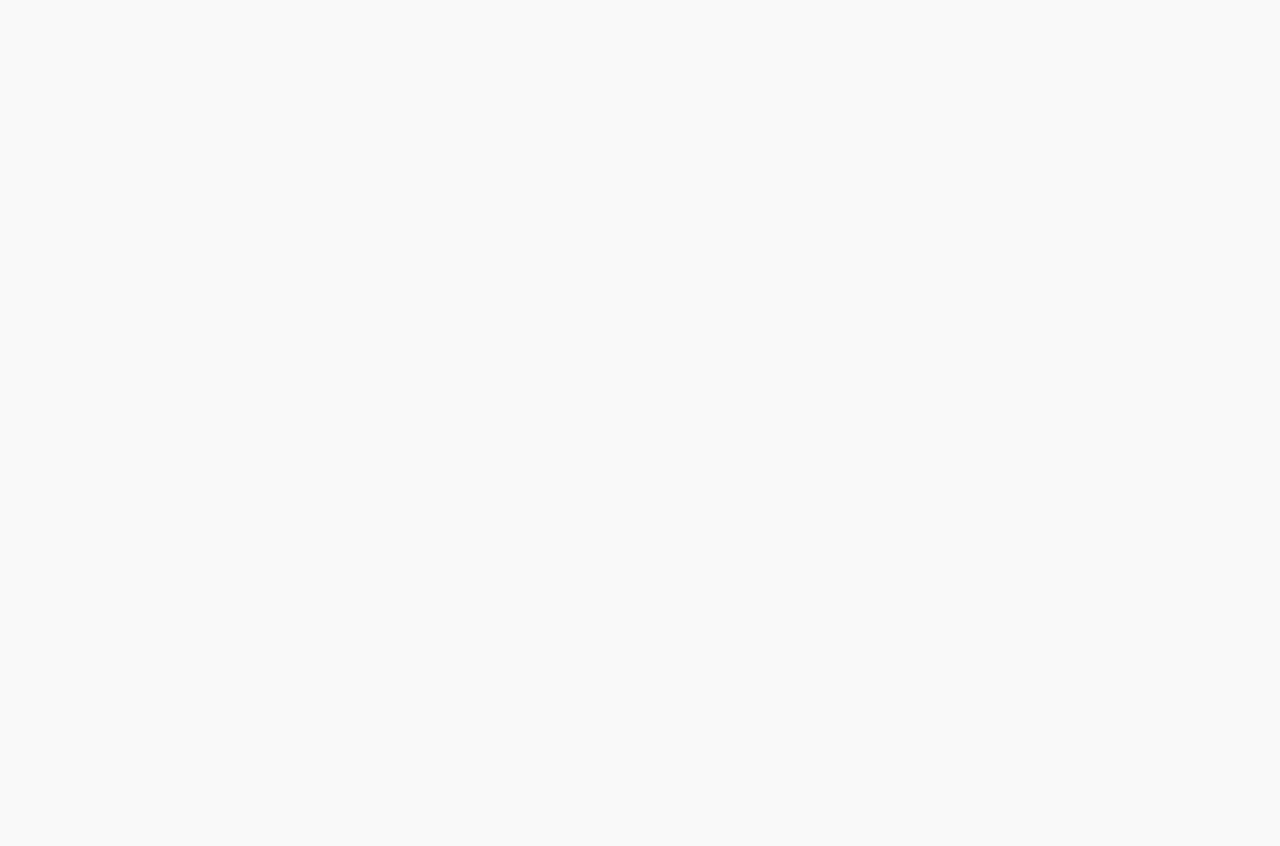
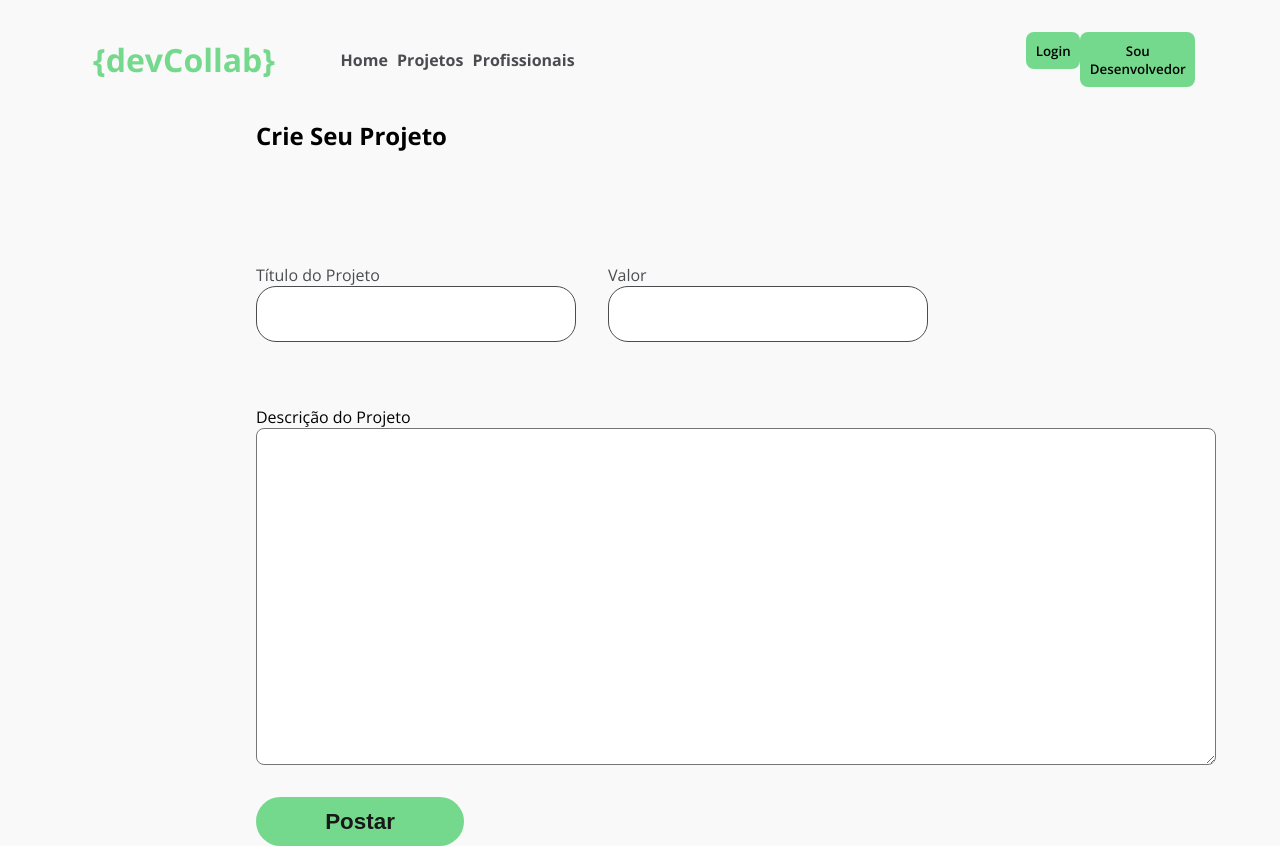
Before and after one commit to BalhegoDev/devCollab, a React (Create React App) app: page /createProject in a window 1280 px wide. Before the commit this address had no page. Before the commit the page ends 800 px from the top, so only its background shows below. Built offline with nearby package versions, Linux system fonts and the light colour scheme.

Commit message:
página de criação de projeto feito

```diff
--- a/package.json
+++ b/package.json
@@ -14,6 +14,7 @@
     "@testing-library/user-event": "^13.5.0",
     "anime": "^0.1.2",
     "animejs": "^3.2.2",
+    "axios": "^1.7.2",
     "react": "^18.3.1",
     "react-dom": "^18.3.1",
     "react-input-mask": "^2.0.4",
--- a/src/App.jsx
+++ b/src/App.jsx
@@ -5,6 +5,7 @@ import Login from "./pages/login";
 import Register from "./pages/register";
 import AnimatedInvitePage from "./pages/animatedInvitePage";
 import Projetos from "./pages/projetos";
+import CreateProject from "./pages/createProject";
 
 export default function App(){
   return(
@@ -15,6 +16,7 @@ export default function App(){
         <Route path="/register" element={<Register/>}/>
         <Route path="/projetos" element={<Projetos/>}/>
         <Route path="/invite" element={<AnimatedInvitePage/>}/>
+        <Route path="/createProject" element={<CreateProject/>}/>
       </Routes>
     </BrowserRouter>
   )
--- a/src/components/common/input.jsx
+++ b/src/components/common/input.jsx
@@ -1,10 +1,10 @@
 import React from "react";
 
-export default function Input({label,id,type,placeholder}){
+export default function Input({label,id,type,placeholder,value,setValue}){
     return(
         <label>
             <span>{label}</span>
-            <input id={id} type={type} placeholder={placeholder}/>
+            <input id={id} type={type} placeholder={placeholder} value={value} onChange={(e) => setValue(e.target.value)}/>
         </label>
     )
 }
--- a/src/components/layout/header.jsx
+++ b/src/components/layout/header.jsx
@@ -1,7 +1,14 @@
-import React from "react";
+import React, {useState,useEffect} from "react";
 import { NavLink, Link } from "react-router-dom";
 
 export default function Header(){
+
+    const [token,setToken] = useState("");
+
+    useEffect(() =>{
+        setToken(localStorage.getItem("userToken"));
+    },[])
+
     return(
         <header>
             <h1>{"{devCollab}"}</h1>
@@ -19,8 +26,17 @@ export default function Header(){
                 </ul>
             </nav>
             <section className="actions">
-                <Link to={"/login"}><button>Login</button></Link>
-                <Link to={"/dev"}><button>Sou Desenvolvedor</button></Link>
+                {!token &&
+                    <>
+                        <Link to={"/login"}><button>Login</button></Link>
+                        <Link to={"/dev"}><button>Sou Desenvolvedor</button></Link>
+                    </>
+                }
+                {token &&
+                    <>
+
+                    </>
+                }
             </section>
         </header>
     )
--- /dev/null
+++ b/src/pages/createProject.jsx
@@ -0,0 +1,42 @@
+import React, {useState} from "react";
+import Header from "../components/layout/header";
+import Input from "../components/common/input";
+
+export default function CreateProject(){
+
+    const [projectTitle,setProjectTitle] = useState("");
+    const [valor,setValor] = useState(null);
+    const [description,setDescription] = useState("");
+
+    return(
+        <>
+            <Header/>
+            <section className="createProjectSection">
+                <h2>
+                    Crie Seu Projeto
+                </h2>
+                <form>
+                    <div className="top">
+                        <Input
+                            type="text"
+                            label="Título do Projeto"
+                            value={projectTitle}
+                            setValue={setProjectTitle}
+                        />
+                        <Input
+                            type="number"
+                            label="Valor"
+                            value={valor}
+                            setValue={setValor}
+                        />
+                    </div>
+                    <label>
+                        <span>Descrição do Projeto</span>
+                        <textarea rows={10} value={description} onChange={(e) => setDescription(e.target.value)}></textarea>
+                    </label>
+                    <button className="criaProjeto" type="submit">Postar</button>
+                </form>
+            </section>
+        </>
+    )
+}
--- a/src/pages/index.jsx
+++ b/src/pages/index.jsx
@@ -1,4 +1,4 @@
-import React, { useEffect } from "react";
+import React from "react";
 import "../style/style.css";
 import Header from "../components/layout/header";
 import WelcomeCard from "../components/layout/welcomeCard";
@@ -44,6 +44,19 @@ export default function Index(){
                         </button>
                     </Link>
                 </Outdoor>
+                <section className="howWorks">
+                    <header>
+                        <h2>
+                            Como Funciona
+                        </h2>
+                        <p>
+                            A proposta do nosso site é de facilitar a comunicação entre compradores e os profissionais que prestarão esse serviço
+                        </p>
+                    </header>
+                    <div className="desktop">
+
+                    </div>
+                </section>
             </main>
         </>
 
--- a/src/pages/projetos.jsx
+++ b/src/pages/projetos.jsx
@@ -14,7 +14,7 @@ export default function Projetos() {
         <p>
           <span>Encontre Trabalhos</span>
           Precisa do serviço de um profissional?
-          <Link to={"/"}>Crie um Projeto</Link>
+          <Link to={"/createProject"}>Crie um Projeto</Link>
           ou
           <Link to={"/profissionais"}>Procure um Profissional</Link>
         </p>
--- /dev/null
+++ b/src/style/modules/_createProject.scss
@@ -0,0 +1,46 @@
+@import '../variables/styles.scss';
+
+.createProjectSection{
+
+    h2{
+        margin-left: 16rem;
+    }
+
+    form{
+        display: flex;
+        flex-direction: column;
+        margin-left: 16rem;
+        margin-top: 5rem;
+
+        .top{
+            display: flex;
+            gap: 2rem ;
+
+            label{
+                @include label-input;
+                input{
+                    width: 20rem;
+                }
+            }
+        }
+
+        label{
+            display: flex;
+            flex-direction: column;
+            margin-top: 2rem;
+            margin-bottom: 2rem;
+
+            textarea{
+                width: 60rem;
+                outline: none;
+                border-radius: 8px;
+                padding: .8rem;
+                font-size: 1.4rem;
+            }
+        }
+
+        button{
+            @include buttonMakeAccount;
+        }
+    }
+}
--- a/src/style/style.css
+++ b/src/style/style.css
@@ -826,6 +826,72 @@ main .outdoor article a button:hover {
   transform: perspective(1000px) translateX(25px) rotateY(10deg);
 }
 
+.createProjectSection h2 {
+  margin-left: 16rem;
+}
+.createProjectSection form {
+  display: flex;
+  flex-direction: column;
+  margin-left: 16rem;
+  margin-top: 5rem;
+}
+.createProjectSection form .top {
+  display: flex;
+  gap: 2rem;
+}
+.createProjectSection form .top label {
+  display: flex;
+  flex-direction: column;
+}
+.createProjectSection form .top label span {
+  color: #4B4C4F;
+}
+.createProjectSection form .top label input {
+  padding: 1rem;
+  width: 28rem;
+  border-radius: 20px;
+  outline: none;
+  border: thin solid #4B4C4F;
+  font-size: 1.3rem;
+}
+@media only screen and (max-width: 1440px) {
+  .createProjectSection form .top label input {
+    padding: 0.8rem;
+  }
+}
+.createProjectSection form .top label input {
+  width: 20rem;
+}
+.createProjectSection form label {
+  display: flex;
+  flex-direction: column;
+  margin-top: 2rem;
+  margin-bottom: 2rem;
+}
+.createProjectSection form label textarea {
+  width: 60rem;
+  outline: none;
+  border-radius: 8px;
+  padding: 0.8rem;
+  font-size: 1.4rem;
+}
+.createProjectSection form button {
+  background-color: #74D98C;
+  color: #181819;
+  border-radius: 27px;
+  border: none;
+  cursor: pointer;
+  padding: 0.7rem;
+  width: 13rem;
+  font-weight: bolder;
+  font-size: 1.4rem;
+  font-family: "Montserrat", sans-serif;
+  transition: 0.7s all;
+}
+.createProjectSection form button:hover {
+  transform: perspective(1000px) translateX(25px) rotateY(10deg);
+}
+
 * {
   margin: 0;
   padding: 0;
--- a/src/style/style.scss
+++ b/src/style/style.scss
@@ -6,6 +6,7 @@
 @import './modules/register.scss';
 @import './modules/index.scss';
 @import './modules/projetos.scss';
+@import './modules/createProject.scss';
 
 *{
     margin: 0;
```
Also changed, not shown: src/components/layout/funcionalidadesDesktop.jsx (added, +9 -0 lines), src/pages/conta.jsx (added, +10 -0 lines), 2 other files (tests, documents, lock files or other folders).
